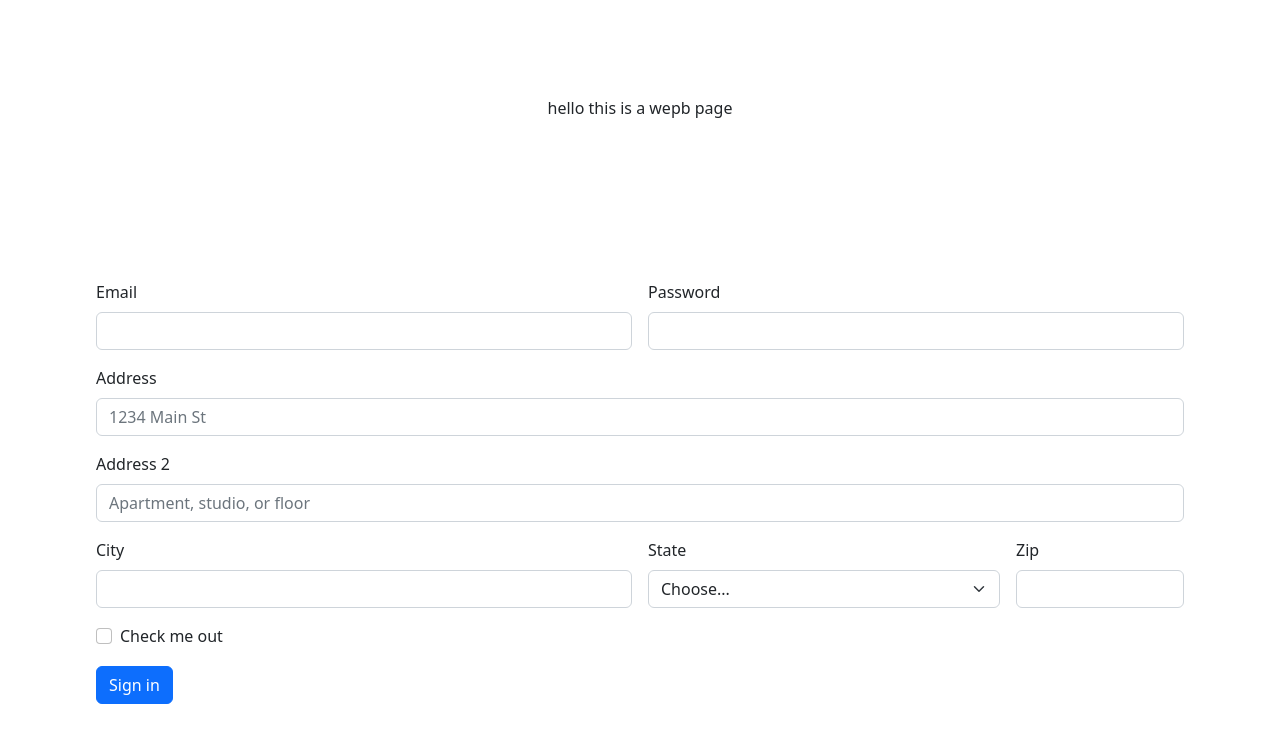
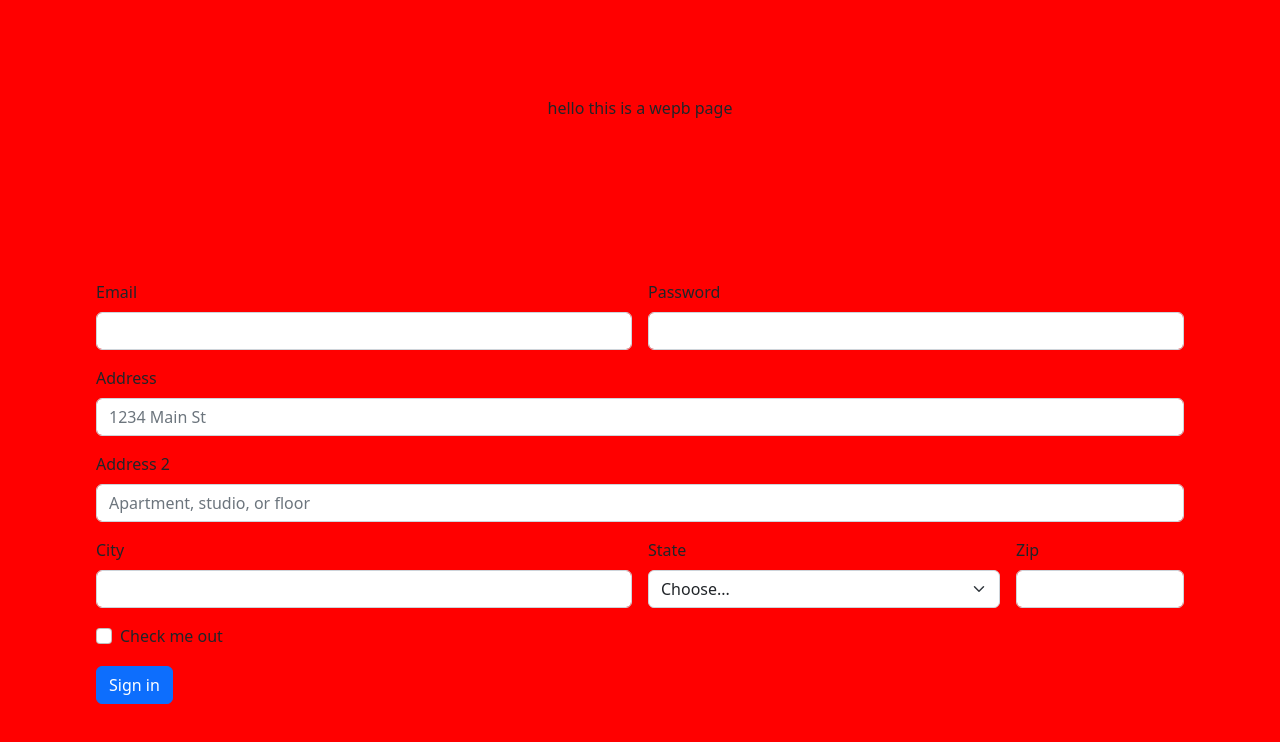
Before and after one commit to CMPN-CODECELL/Syrus_Web3_ColdMine, a Next.js app: page /patient_form in a window 1280 px wide. Shown: the top 742 px of the page. Built offline with nearby package versions, Linux system fonts and the light colour scheme.

Commit message:
Changes 1

```diff
--- /dev/null
+++ b/components/layout.js
@@ -0,0 +1,9 @@
+import styles from './layout.module.css'
+
+export default function Layout({children}) {
+    return (
+        <div className={styles.container}>
+            {children}
+        </div>
+    );
+}
--- /dev/null
+++ b/components/layout.module.css
@@ -0,0 +1,3 @@
+.container {
+    background-color: red;
+}
--- a/src/pages/patient_form.js
+++ b/src/pages/patient_form.js
@@ -1,11 +1,12 @@
 import Head from "next/head";
 import Image from "next/image";
+import Layout from "../../components/layout";
 import { Inter } from "@next/font/google";
 import styles from "@/styles/Home.module.css";
 
 const inter = Inter({ subsets: ["latin"] });
 
-export default function Home() {
+export default function Patient() {
   return (
     <>
       <Head>
@@ -14,53 +15,85 @@ export default function Home() {
         <meta name="viewport" content="width=device-width, initial-scale=1" />
         <link rel="icon" href="/favicon.ico" />
       </Head>
+      <Layout>
         <main className={styles.main}>
           hello this is a wepb page
           <form class="row g-3">
             <div class="col-md-6">
-    <label for="inputEmail4" class="form-label">Email</label>
+              <label for="inputEmail4" class="form-label">
+                Email
+              </label>
               <input type="email" class="form-control" id="inputEmail4" />
             </div>
             <div class="col-md-6">
-    <label for="inputPassword4" class="form-label">Password</label>
+              <label for="inputPassword4" class="form-label">
+                Password
+              </label>
               <input type="password" class="form-control" id="inputPassword4" />
             </div>
             <div class="col-12">
-    <label for="inputAddress" class="form-label">Address</label>
-    <input type="text" class="form-control" id="inputAddress" placeholder="1234 Main St"/ >
+              <label for="inputAddress" class="form-label">
+                Address
+              </label>
+              <input
+                type="text"
+                class="form-control"
+                id="inputAddress"
+                placeholder="1234 Main St"
+              />
             </div>
             <div class="col-12">
-    <label for="inputAddress2" class="form-label">Address 2</label>
-    <input type="text" class="form-control" id="inputAddress2" placeholder="Apartment, studio, or floor" />
+              <label for="inputAddress2" class="form-label">
+                Address 2
+              </label>
+              <input
+                type="text"
+                class="form-control"
+                id="inputAddress2"
+                placeholder="Apartment, studio, or floor"
+              />
             </div>
             <div class="col-md-6">
-    <label for="inputCity" class="form-label">City</label>
+              <label for="inputCity" class="form-label">
+                City
+              </label>
               <input type="text" class="form-control" id="inputCity" />
             </div>
             <div class="col-md-4">
-    <label for="inputState" class="form-label">State</label>
+              <label for="inputState" class="form-label">
+                State
+              </label>
               <select id="inputState" class="form-select">
                 <option selected>Choose...</option>
                 <option>...</option>
               </select>
             </div>
             <div class="col-md-2">
-    <label for="inputZip" class="form-label">Zip</label>
+              <label for="inputZip" class="form-label">
+                Zip
+              </label>
               <input type="text" class="form-control" id="inputZip" />
             </div>
             <div class="col-12">
               <div class="form-check">
-      <input class="form-check-input" type="checkbox" id="gridCheck" />
+                <input
+                  class="form-check-input"
+                  type="checkbox"
+                  id="gridCheck"
+                />
                 <label class="form-check-label" for="gridCheck">
                   Check me out
                 </label>
               </div>
             </div>
             <div class="col-12">
-    <button type="submit" class="btn btn-primary">Sign in</button>
+              <button type="submit" class="btn btn-primary">
+                Sign in
+              </button>
             </div>
           </form>
         </main>
+      </Layout>
     </>
   );
 }
```
Also changed, not shown: notes/syrus-mhr-demo.md (+15 -1 lines), src/pages/index.js (+10 -7 lines). Lines whose indentation alone changed are shown as unchanged.
